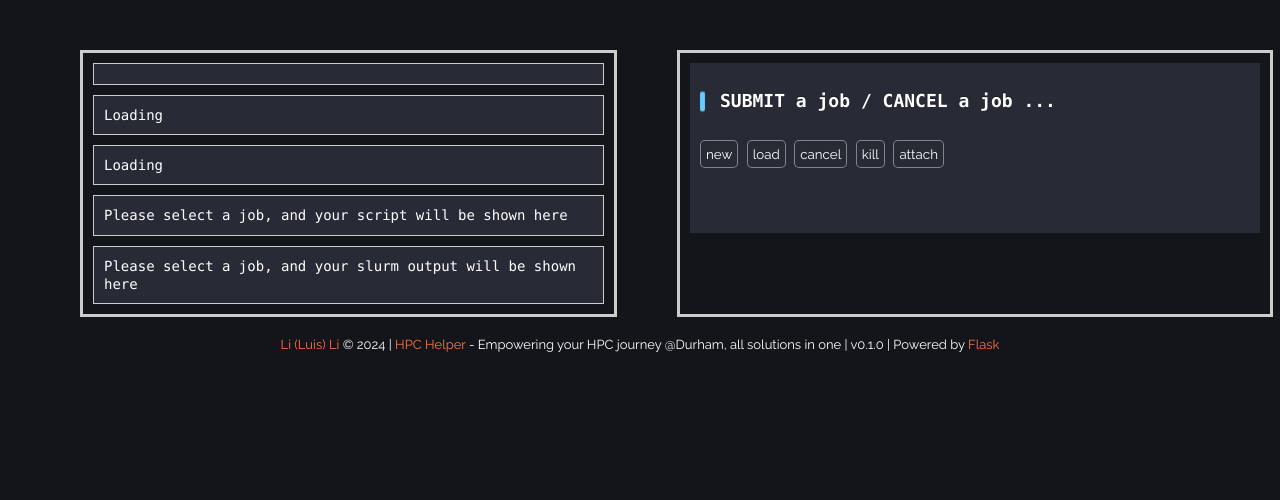
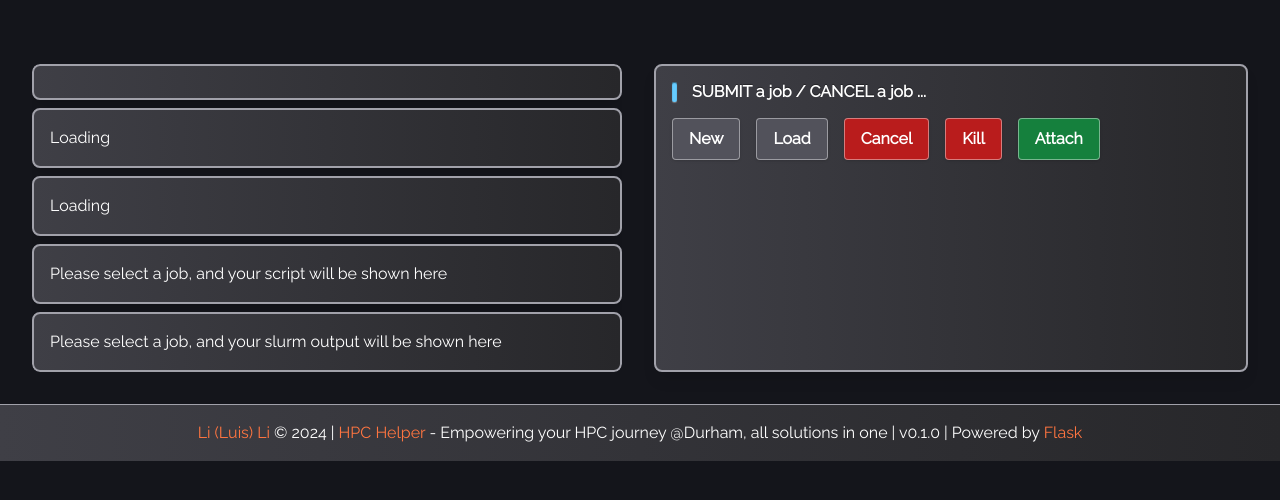
Before and after one commit to l1997i/slurm_hpc_helper, a Flask app: page /slurm/ in a window 1280 px wide. Shown: the top 500 px of the page. Run offline with Flask 2, Linux system fonts and the light colour scheme; a user stored in the database is signed in; some libraries are stand-ins or nearby versions.

Commit message:
modern_ui

```diff
--- a/src/slurm.py
+++ b/src/slurm.py
@@ -1,6 +1,5 @@
-from flask import Blueprint,render_template,session, request, redirect,url_for, escape
+from flask import Blueprint, render_template, session, escape, request
 from flask_login import login_required
-import flask
 import subprocess
 import threading
 import shutil
@@ -44,11 +43,14 @@
 @bp.route('/attach_job', methods=['POST'])
 @login_required
 def attachJob():
+    if 'g_selected_job_id' not in globals():
+        return ('', 204)
+    job_id = globals()['g_selected_job_id']
     name = request.form['name']
-    job_id = g_selected_job_id
     script = request.form['job_script']
     manager.attachJob(job_id, name, script)
     return ('', 204)
+
 
 @bp.route('/load_json_job', methods=['POST'])
 @login_required
--- a/src/static/style.css
+++ b/src/static/style.css
@@ -1,3 +1,7 @@
+html, body {
+    height: auto;
+    overflow-y: auto;
+}
 body {
     background-color: #282A36;
     color: #ffffff;
@@ -86,6 +90,10 @@
     font-family: Consolas, 'Courier New', Courier;
     font-size: 14px;
     line-height: 1.3em;
+}
+
+tr.selectable td, tr.selectable th {
+    border: none !important;
 }
 
 .console {
--- a/src/templates/base.html
+++ b/src/templates/base.html
@@ -16,6 +16,7 @@
             display: inline-block;
         }
     </style>
+    <script src="https://cdn.tailwindcss.com"></script>
 </head>
 <link href='https://fonts.googleapis.com/css?family=Raleway' rel='stylesheet'>
 <title>{% block title %}{% endblock %} - HPC Helper</title>
@@ -40,5 +41,5 @@
     </header>
     {% for message in get_flashed_messages() %}
     <div class="flash">{{ message }}</div>
-    {% endfor %} {% block content %}{% endblock %}
+    {% endfor %} <div class="mt-8 overscroll-auto">{% block content %}{% endblock %}</div>
 </section>
--- a/src/templates/slurm/slurm.html
+++ b/src/templates/slurm/slurm.html
@@ -241,29 +241,27 @@
 
 
 {% block content %}
-<div class="row">
-    <div class="column" style="min-width: 45%; overflow: auto; max-height: 85vh; border: 3px solid #ccc;" id="job_scroll">
-
-        <div class="console" style="min-width: 45%; overflow: auto; max-height: 400px; border: 1px solid #ccc;" id="job_scroll">
-            <table id="jobs">
-            </table>
+<div class="overscroll-auto flex flex-col auto-cols-max lg:flex-row gap-8 p-8 dark:bg-zinc-800 dark:text-zinc-100 transition duration-500 ease-in-out">
+    <div class="flex-1 overflow-auto rounded-lg border-3 border-zinc-400 dark:border-zinc-600 space-y-2">
+        <div class="overflow-auto max-h-48 border-2 border-zinc-400 dark:border-zinc-600 p-4 rounded-lg shadow-inner shadow-lg bg-gradient-to-r from-zinc-700 to-zinc-800 dark:from-zinc-700 dark:to-zinc-800 border-solid" id="job_scroll">
+            <table id="jobs" class="w-full table-auto"></table>
         </div>
-        <div class="console" id="sacct" style="min-width: 45%; overflow: auto; max-height: 400px; border: 1px solid #ccc;">Loading</div>
-        <div class="console" id="sinfo" style="min-width: 45%; overflow: auto; max-height: 400px; border: 1px solid #ccc;">Loading</div>
-        <div class="console" id="job_script" style="min-width: 45%; overflow: auto; max-height: 400px; border: 1px solid #ccc;">Please select a job, and your script will be shown here</div>
-        <div class="console " id="output" style="min-width: 45%; overflow: auto; max-height: 400px; border: 1px solid #ccc;">Please select a job, and your slurm output will be shown here</div>
-
+        <div class="overflow-auto overscroll-none max-h-96 border-2 border-zinc-400 dark:border-zinc-600 p-4 rounded-lg shadow-inner shadow-lg bg-gradient-to-r from-zinc-700 to-zinc-800 dark:from-zinc-700 dark:to-zinc-800 border-solid" id="sacct">Loading</div>
+        <div class="overflow-auto overscroll-none max-h-96 border-2 border-zinc-400 dark:border-zinc-600 p-4 rounded-lg shadow-inner shadow-lg bg-gradient-to-r from-zinc-700 to-zinc-800 dark:from-zinc-700 dark:to-zinc-800 border-solid" id="sinfo">Loading</div>
+        <div class="overflow-auto overscroll-none max-h-96 border-2 border-zinc-400 dark:border-zinc-600 p-4 rounded-lg shadow-inner shadow-lg bg-gradient-to-r from-zinc-700 to-zinc-800 dark:from-zinc-700 dark:to-zinc-800 border-solid" id="job_script">Please select a job, and your script will be shown here</div>
+        <div class="overflow-auto max-h-96 border-2 border-zinc-400 dark:border-zinc-600 p-4 rounded-lg shadow-inner shadow-lg bg-gradient-to-r from-zinc-700 to-zinc-800 dark:from-zinc-700 dark:to-zinc-800 border-solid" id="output">Please select a job, and your slurm output will be shown here</div>
     </div>
-    <div class="column" style="flex: 10; min-width: 50%; overflow: auto; max-height: 85vh; overflow-y: auto; border: 3px solid #ccc;">
-        <div class="console">
-            <h4> <strong>SUBMIT a job / CANCEL a job ... </strong> </h4>
-            <br>
-            <button onclick="toggle_job_form()">new</button>
-            <button onclick="toggle_load_job_form()">load</button>
-            <button onclick="cancel()">cancel</button>
-            <button onclick="kill()">kill</button>
-            <button onclick="toggle_attach_form()">attach</button>
-            <div id="add_job_form">
+    <div class="flex-1 overflow-auto rounded-lg border-2 border-zinc-400 dark:border-zinc-600 shadow-lg bg-gradient-to-r from-zinc-700 to-zinc-800 dark:from-zinc-700 dark:to-zinc-800 border-solid">
+        <div class="p-4">
+            <h4 class="font-bold text-shadow">SUBMIT a job / CANCEL a job ...</h4>
+            <div class="flex gap-4 my-4">
+                <button class="bg-zinc-600 hover:bg-zinc-800 text-white font-bold py-2 px-4 rounded shadow" onclick="toggle_job_form()">New</button>
+                <button class="bg-zinc-600 hover:bg-zinc-800 text-white font-bold py-2 px-4 rounded shadow" onclick="toggle_load_job_form()">Load</button>
+                <button class="bg-red-700 hover:bg-red-900 text-white font-bold py-2 px-4 rounded shadow" onclick="cancel()">Cancel</button>
+                <button class="bg-red-700 hover:bg-red-900 text-white font-bold py-2 px-4 rounded shadow" onclick="kill()">Kill</button>
+                <button class="bg-green-700 hover:bg-green-900 text-white font-bold py-2 px-4 rounded shadow" onclick="toggle_attach_form()">Attach</button>
+            </div>
+            <div id="add_job_form" class="overflow-auto my-4">
                 <form action="/slurm/submit_job" method="post" id="job_form">
                     <table class="form_table">
                         <tr>
@@ -348,7 +346,7 @@
                         </tr>
                         <tr>
                             <td><label for="job_script"><strong>job scripts</strong></label></td>
-                            <td><textarea name="job_script" style="width:600px;height:300px;font-size: small;" form="job_form" placeholder="echo 'Hello world??'" required></textarea></td>
+                            <td><textarea name="job_script" style="width:600px;height:300px;" form="job_form" placeholder="echo 'Hello world??'" required></textarea></td>
                         </tr>
                         <tr>
                             <td>interactive: code</td>
@@ -370,11 +368,10 @@
 
 
                     </table>
-                    <input type="submit" value="Submit">
+                    <input type="submit" value="Submit" class="w-full bg-blue-600 hover:bg-blue-700 focus:ring-4 focus:outline-none focus:ring-blue-300 font-medium rounded-lg text-sm px-5 py-2.5 text-center">
                     <p id="message"></p>
                 </form>
             </div>
-            <br>
 
             <div id="add_upload_json_form">
                 <form action="/slurm/load_json_job" method="post" id="upload_json_form">
@@ -384,39 +381,36 @@
                             <td><input type="text" style="width:500px;" name="load_json_path" placeholder=".logs/job_scripts/XXXX/XXXX.json" value="{{ htmldata.defaults.home_folder }}" required></td>
                         </tr>
                     </table>
-                    <input type="submit" value="Load">
+                    <input type="submit" value="Load" class="w-full bg-blue-600 hover:bg-blue-700 focus:ring-4 focus:outline-none focus:ring-blue-300 font-medium rounded-lg text-sm px-5 py-2.5 text-center">
                     <p id="message_json"></p>
                 </form>
             </div>
-            <br>
 
             <div id="add_attach_form">
                 <form action="/slurm/attach_job" method="post" id="attach_form">
                     <table class="form_table">
                         <tr>
                             <td><label for="name"><strong>Job name</strong></label></td>
-                            <td><input type="text" name="name" placeholder="name" value="{{ htmldata.defaults.name }}" required></td>
+                            <td><input type="text" class="caret-pink-500" name="name" placeholder="name" value="{{ htmldata.defaults.name }}" required></td>
                         </tr>
                         <tr>
                             <td><label for="job_script"><strong>job scripts</strong></label></td>
-                            <td><textarea name="job_script" style="width:600px;height:300px;font-size: small;" form="attach_form" placeholder="echo 'Hello world??'" required></textarea></td>
+                            <td><textarea name="job_script" class="caret-pink-500" style="width:600px;height:300px;" form="attach_form" placeholder="echo 'Hello world??'" required></textarea></td>
                         </tr>
 
                     </table>
-                    <input type="submit" value="Attach">
+                    <input type="submit" value="Attach" class="w-full bg-blue-600 hover:bg-blue-700 focus:ring-4 focus:outline-none focus:ring-blue-300 font-medium rounded-lg text-sm px-5 py-2.5 text-center">
                     <p id="message_attach"></p>
                 </form>
             </div>
-            <br>
+        </div>
+    </div>
 </div>
 
-    </div>
-
-</div>
-
-<div class="footer-text">
-    <a href="https://www.luisli.org" target="_blank">Li (Luis) Li </a> &copy; 2024 | <a href="https://github.com/l1997i/slurm_gui" target="_blank">HPC Helper</a> - Empowering your HPC journey @Durham, all solutions in one | v0.1.0 | Powered by <a href="https://palletsprojects.com/p/flask/" target="_blank">Flask</a>
+<div class="text-center p-4 border-t border-zinc-400 dark:border-zinc-600 bg-gradient-to-r from-zinc-700 to-zinc-800 dark:from-zinc-900 dark:to-zinc-900">
+    <a href="https://www.luisli.org" target="_blank" class="text-zinc-300 hover:text-zinc-200 dark:hover:text-zinc-400">Li (Luis) Li</a> &copy; 2024 | <a href="https://github.com/l1997i/slurm_gui" target="_blank" class="text-zinc-300 hover:text-zinc-200 dark:hover:text-zinc-400">HPC Helper</a> - Empowering your HPC journey @Durham, all solutions in one | v0.1.0 | Powered by <a href="https://palletsprojects.com/p/flask/" target="_blank" class="text-zinc-300 hover:text-zinc-200 dark:hover:text-zinc-400">Flask</a>
 </div>
 
 
+
 {% endblock %}
```
Also changed, not shown: src/templates/auth/login.html (+23 -7 lines), src/templates/index.html (+46 -12 lines). Lines whose indentation alone changed are shown as unchanged.
